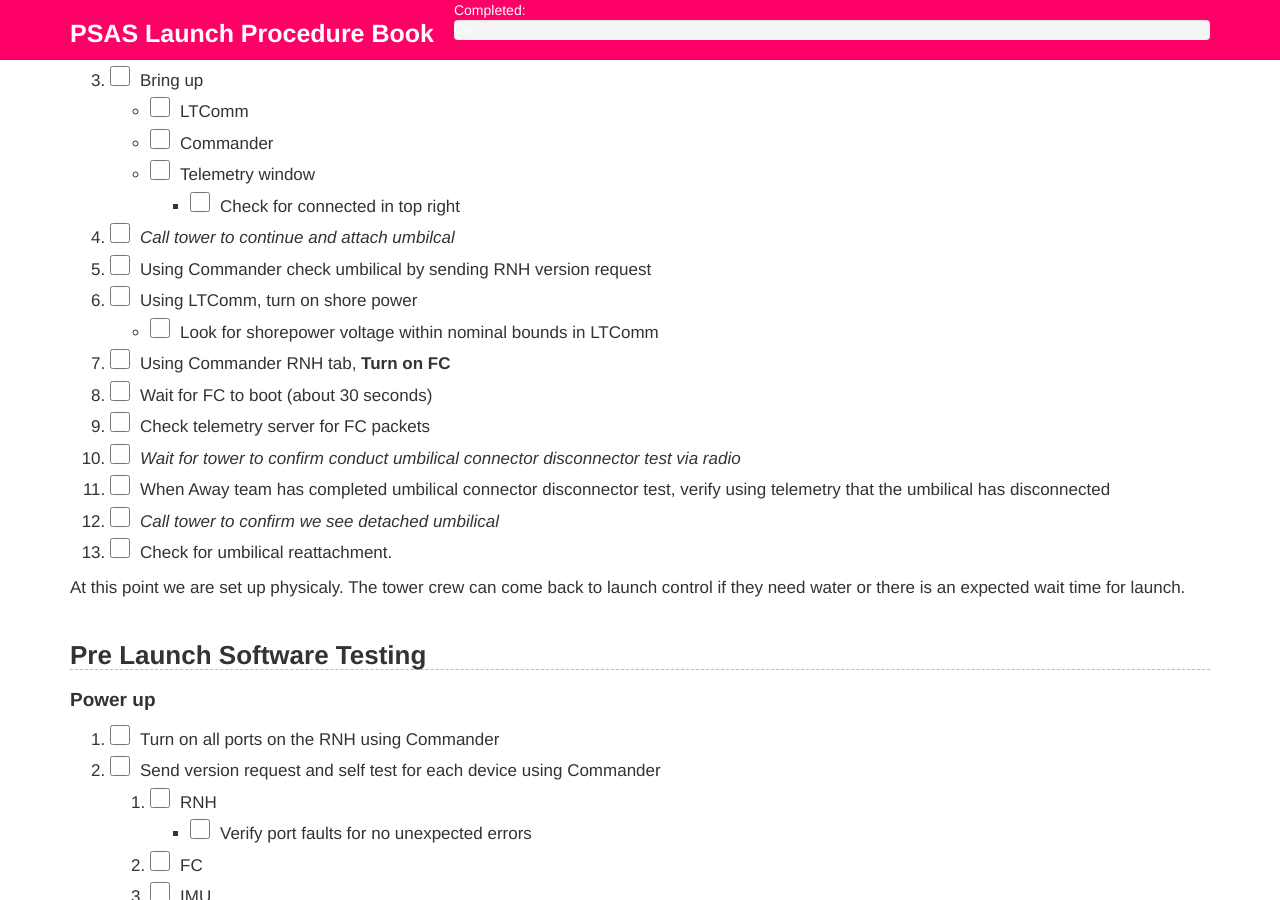
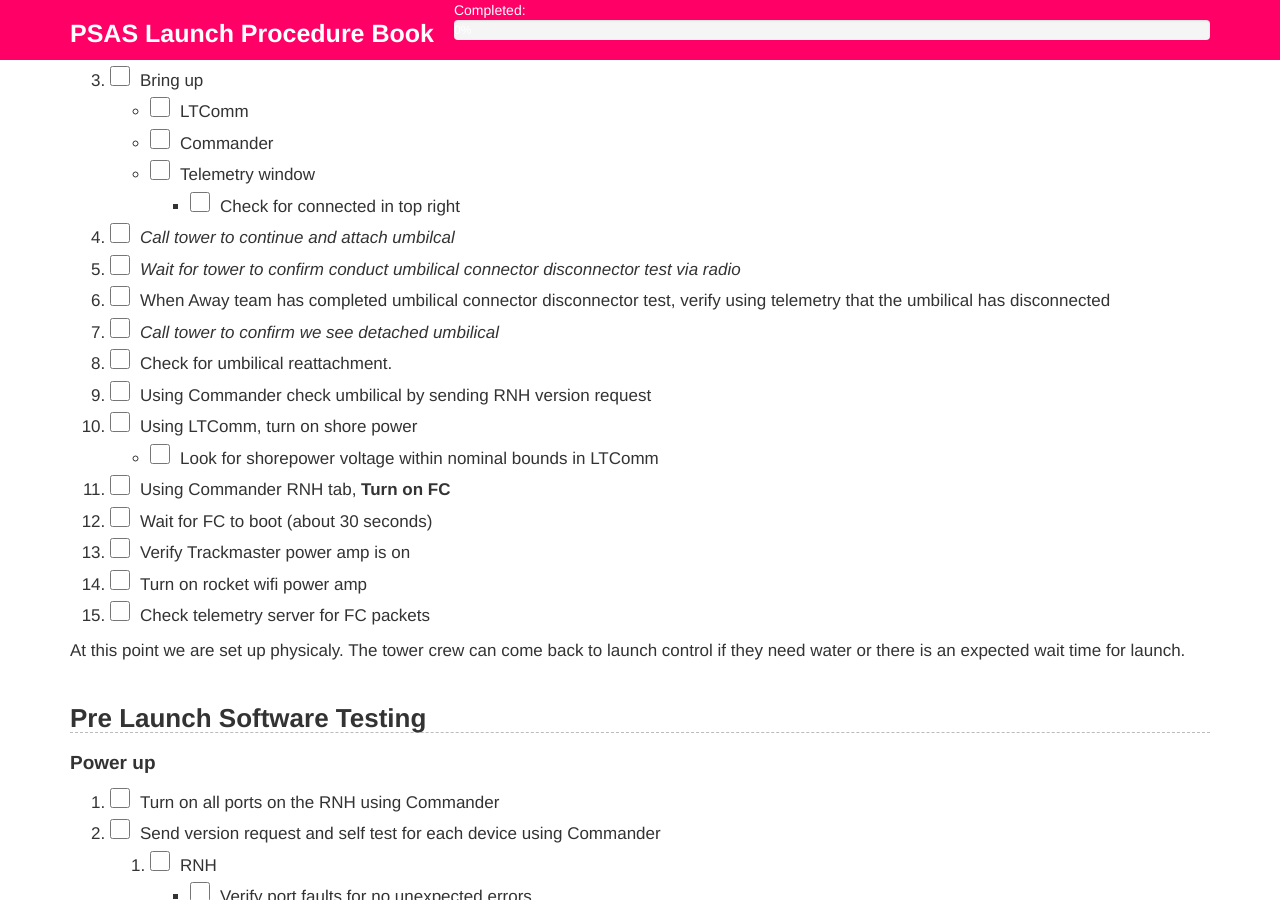
Before and after one commit to psas/procedure-book, a Jekyll site: the page built from 05-PreLaunch.markdown, in a window 1280 px wide and 900 px high, scrolled down 1233 px. Built offline with Jekyll 4.4.1, drawn with Linux system fonts in a browser that asks for light colours.

Commit message:
Added umbilical connector disconnector test

```diff
--- a/05-PreLaunch.markdown
+++ b/05-PreLaunch.markdown
@@ -53,17 +53,18 @@
     - Telemetry window
        - Check for connected in top right
  1. _Call tower to continue and attach umbilcal_
+ 1. _Wait for tower to confirm conduct umbilical connector disconnector test via radio_
+ 1. When Away team has completed umbilical connector disconnector test, verify using telemetry that the umbilical has disconnected
+ 1. _Call tower to confirm we see detached umbilical_
+ 1. Check for umbilical reattachment.
  1. Using Commander check umbilical by sending RNH version request
  1. Using LTComm, turn on shore power
     - Look for shorepower voltage within nominal bounds in LTComm
  1. Using Commander RNH tab, **Turn on FC**
  1. Wait for FC to boot (about 30 seconds)
+ 1. Verify Trackmaster power amp is on
+ 1. Turn on rocket wifi power amp
  1. Check telemetry server for FC packets
- 1. _Wait for tower to confirm conduct umbilical connector disconnector test via radio_
- 1. When Away team has completed umbilical connector disconnector test, verify using telemetry that the umbilical has disconnected
- 1. _Call tower to confirm we see detached umbilical_
- 1. Check for umbilical reattachment.
-
 
 At this point we are set up physicaly. The tower crew can come back to launch control if they need water or there is an expected wait time for launch.
 
```
